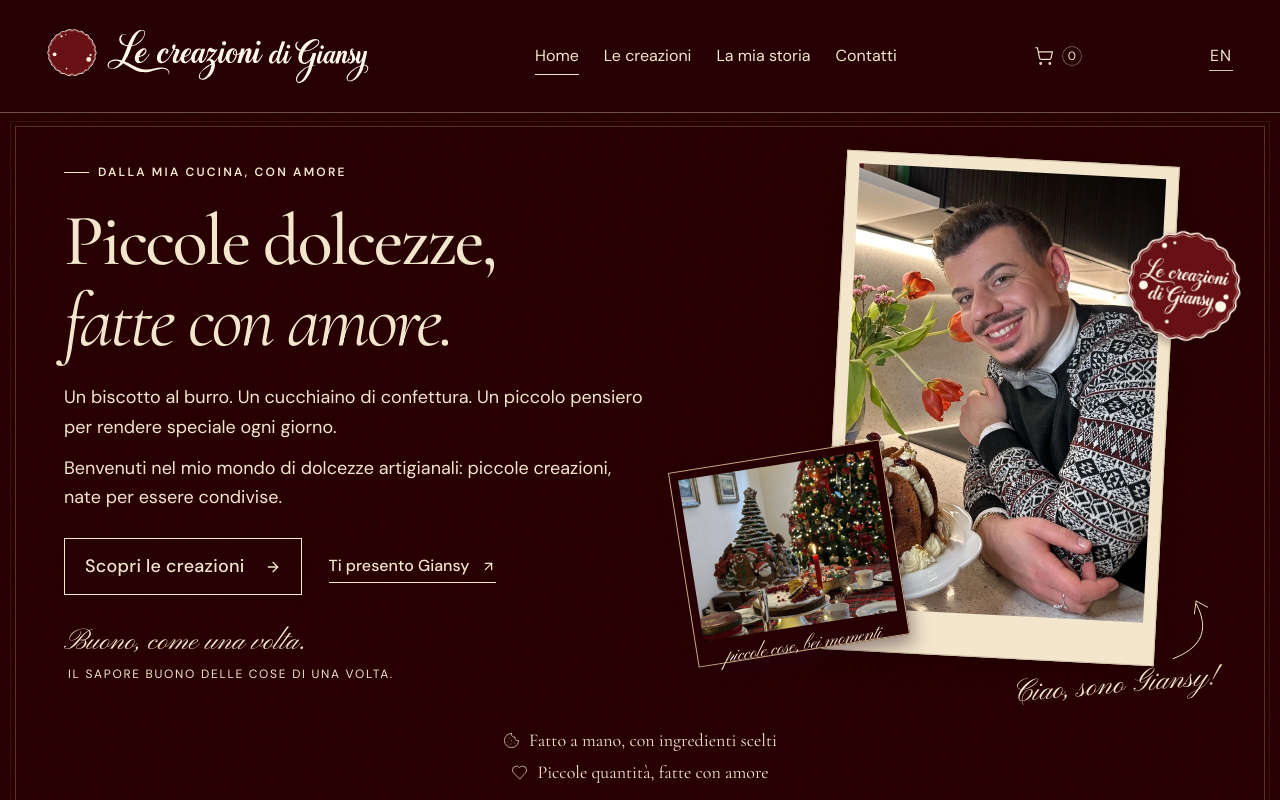
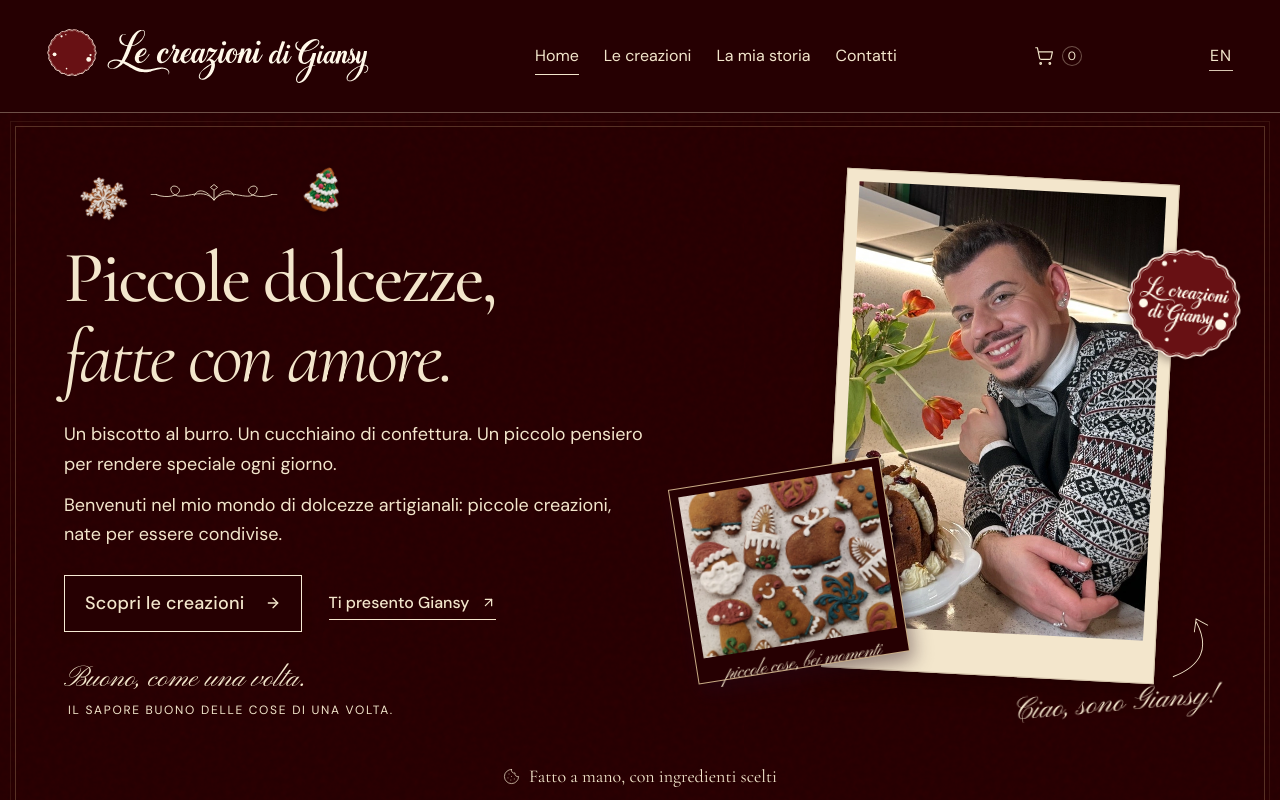
Before and after one commit to aleorengo/giansy, a React (Vite) app: page / in a window 1280 px wide. Shown: the top 800 px of the page. Built offline with nearby package versions, Linux system fonts and the light colour scheme.

Commit message:
Refresh hero photo and add floating cookie ornaments

```diff
--- a/src/App.tsx
+++ b/src/App.tsx
@@ -157,9 +157,10 @@ function Hero() {
     <section className="hero-section">
       <div className="hero section-width">
         <div className="hero-copy">
-          <div className="eyebrow">
-            <span className="tiny-line" />{" "}
-            {t("FROM MY KITCHEN, WITH LOVE")}{" "}
+          <div className="hero-intro-ornament" aria-hidden="true">
+            <img className="hero-floating-cookie" src={assetUrl("/images/decorations/packaging-snowflake.png")} alt="" width="54" height="64" />
+            <Flourish />
+            <img className="hero-floating-cookie hero-floating-tree" src={assetUrl("/images/decorations/packaging-tree-two.png")} alt="" width="54" height="64" />
           </div>
           <h1>
             {t("Small batch baking,")} <br />
@@ -194,9 +195,9 @@ function Hero() {
           </div>
           <div className="hero-photo">
             <img
-              src={assetUrl("/images/giansy-christmas-table.webp")}
+              src={assetUrl("/images/hero-decorated-cookies.webp")}
               alt={t(
-                "A Christmas table with a handmade gingerbread tree, decorated biscuits and cake",
+                "Hand-decorated gingerbread cookies in festive shapes",
               )}
             />
             <span>{t("little things, lovely moments")} </span>
--- a/src/brand-identity.css
+++ b/src/brand-identity.css
@@ -80,6 +80,38 @@ html .hero .portrait-caption { bottom: -36px; z-index: 4; }
 }
 html .hero-actions .text-link { border-color: var(--ivory); }
 
+.hero-intro-ornament {
+  display: flex;
+  align-items: center;
+  justify-content: center;
+  gap: 22px;
+  width: min(100%, 300px);
+  min-height: 64px;
+  margin-bottom: 14px;
+  pointer-events: none;
+}
+.hero-intro-ornament .flourish { width: 128px; height: 25px; flex: 0 0 128px; }
+.hero-floating-cookie {
+  --cookie-tilt: -16deg;
+  width: 48px;
+  height: 58px;
+  object-fit: contain;
+  filter: drop-shadow(1px 4px 3px #10000055);
+  animation: hero-cookie-drift 7s ease-in-out infinite;
+}
+.hero-floating-tree { --cookie-tilt: 12deg; animation-delay: -3.5s; }
+@keyframes hero-cookie-drift {
+  0%, 100% { transform: translateY(5px) rotate(var(--cookie-tilt)); }
+  50% { transform: translateY(-5px) rotate(calc(var(--cookie-tilt) + 3deg)); }
+}
+@media (max-width: 620px) {
+  .hero-intro-ornament { margin-inline: auto; gap: 18px; }
+  .hero-floating-cookie { width: 42px; height: 52px; }
+}
+@media (prefers-reduced-motion: reduce) {
+  .hero-floating-cookie { animation: none; transform: rotate(var(--cookie-tilt)); }
+}
+
 @media (max-width: 1100px) {
   html .brand { width: 290px; }
   html .hero .handmade-seal { right: -6px; }
--- a/src/data/italian.json
+++ b/src/data/italian.json
@@ -509,5 +509,6 @@
   "Choose a photo to view": "Scegli una foto da vedere",
   "View photo": "Guarda la foto",
   "Dates, sugar, almonds, egg white, vanilla, dark chocolate, chopped pistachios.": "Datteri, zucchero, mandorle, bianco d’uovo, vaniglia, cioccolato fondente, granella di pistacchio.",
-  "Contains almonds, eggs and pistachios.": "Contiene mandorle, uova e pistacchi."
+  "Contains almonds, eggs and pistachios.": "Contiene mandorle, uova e pistacchi.",
+  "Hand-decorated gingerbread cookies in festive shapes": "Biscotti speziati decorati a mano in forme natalizie"
 }
```
Also changed, not shown: public/images/hero-decorated-cookies.webp (added).
